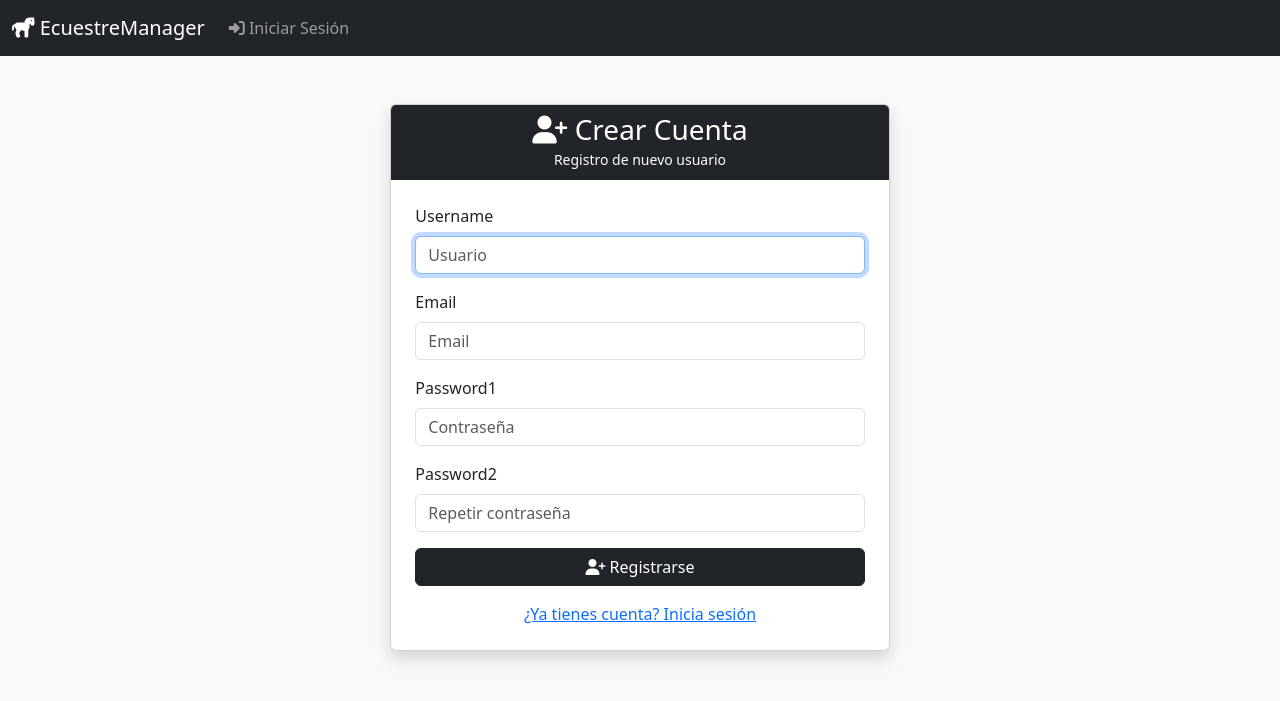
After one commit to msbwindmark-cloud/mipicdecab, a Django app: page /accounts/register/ in a window 1280 px wide. The commit adds this page. Shown: the top 701 px of the page. Run offline with Django 5.2, Linux system fonts and the light colour scheme; data that the repository does not hold is empty; some libraries are stand-ins or nearby versions.

Commit message:
Fix: mas mejoras

```diff
--- a/accounts/forms.py
+++ b/accounts/forms.py
@@ -1,10 +1,22 @@
 from django import forms
-from django.contrib.auth.forms import AuthenticationForm
+from django.contrib.auth.forms import AuthenticationForm, UserCreationForm
+from django.contrib.auth.models import User
 
 
 class EmailAuthenticationForm(AuthenticationForm):
     username = forms.CharField(widget=forms.TextInput(attrs={'class': 'form-control', 'placeholder': 'Usuario'}))
     password = forms.CharField(widget=forms.PasswordInput(attrs={'class': 'form-control', 'placeholder': 'Contraseña'}))
+
+
+class RegistrationForm(UserCreationForm):
+    email = forms.EmailField(required=True, widget=forms.EmailInput(attrs={'class': 'form-control', 'placeholder': 'Email'}))
+    username = forms.CharField(widget=forms.TextInput(attrs={'class': 'form-control', 'placeholder': 'Usuario'}))
+    password1 = forms.CharField(widget=forms.PasswordInput(attrs={'class': 'form-control', 'placeholder': 'Contraseña'}))
+    password2 = forms.CharField(widget=forms.PasswordInput(attrs={'class': 'form-control', 'placeholder': 'Repetir contraseña'}))
+
+    class Meta:
+        model = User
+        fields = ('username', 'email', 'password1', 'password2')
 
 
 class TwoFactorForm(forms.Form):
--- a/accounts/urls.py
+++ b/accounts/urls.py
@@ -4,6 +4,7 @@ from . import views
 
 urlpatterns = [
     path('login/', views.login_view, name='login'),
+    path('register/', views.register_view, name='register'),
     path('verify-2fa/', views.verify_2fa, name='verify_2fa'),
     path('logout/', auth_views.LogoutView.as_view(), name='logout'),
     path('profile/', views.profile, name='profile'),
--- a/accounts/views.py
+++ b/accounts/views.py
@@ -2,11 +2,12 @@ from django.shortcuts import render, redirect
 from django.contrib.auth import login, authenticate
 from django.contrib.auth.decorators import login_required
 from django.contrib import messages
+from django.conf import settings
 from django.utils import timezone
 from datetime import timedelta
 import random
 
-from .forms import EmailAuthenticationForm, TwoFactorForm
+from .forms import EmailAuthenticationForm, TwoFactorForm, RegistrationForm
 from .models import TwoFactorCode
 from .utils import send_2fa_email
 
@@ -19,6 +20,11 @@ def login_view(request):
         form = EmailAuthenticationForm(request, data=request.POST)
         if form.is_valid():
             user = form.get_user()
+            # En desarrollo (DEBUG=True) saltamos el 2FA para comodidad
+            if settings.DEBUG:
+                login(request, user)
+                messages.success(request, f'¡Bienvenido {user.first_name or user.username}!')
+                return redirect('dashboard')
             # Generar y enviar código 2FA
             code = str(random.randint(100000, 999999))
             TwoFactorCode.objects.create(user=user, code=code)
@@ -32,6 +38,22 @@ def login_view(request):
         form = EmailAuthenticationForm()
 
     return render(request, 'accounts/login.html', {'form': form})
+
+
+def register_view(request):
+    if request.user.is_authenticated:
+        return redirect('dashboard')
+    if request.method == 'POST':
+        form = RegistrationForm(request.POST)
+        if form.is_valid():
+            user = form.save()
+            messages.success(request, 'Cuenta creada. Ahora inicia sesión.')
+            return redirect('login')
+        else:
+            messages.error(request, 'Revisa los datos del formulario.')
+    else:
+        form = RegistrationForm()
+    return render(request, 'accounts/register.html', {'form': form})
 
 
 def verify_2fa(request):
--- /dev/null
+++ b/templates/accounts/register.html
@@ -0,0 +1,41 @@
+{% extends 'base.html' %}
+{% block content %}
+<div class="row justify-content-center mt-5">
+    <div class="col-md-5">
+        <div class="card shadow">
+            <div class="card-header bg-dark text-white text-center">
+                <h3 class="mb-0"><i class="fas fa-user-plus"></i> Crear Cuenta</h3>
+                <small>Registro de nuevo usuario</small>
+            </div>
+            <div class="card-body p-4">
+                {% if messages %}
+                    {% for message in messages %}
+                        <div class="alert alert-{{ message.tags }} alert-dismissible fade show" role="alert">
+                            {{ message }}
+                            <button type="button" class="btn-close" data-bs-dismiss="alert"></button>
+                        </div>
+                    {% endfor %}
+                {% endif %}
+                <form method="post">
+                    {% csrf_token %}
+                    {% for field in form %}
+                    <div class="mb-3">
+                        <label class="form-label">{{ field.label }}</label>
+                        {{ field }}
+                        {% if field.errors %}
+                        <div class="text-danger small">{{ field.errors }}</div>
+                        {% endif %}
+                    </div>
+                    {% endfor %}
+                    <button type="submit" class="btn btn-dark w-100">
+                        <i class="fas fa-user-plus"></i> Registrarse
+                    </button>
+                </form>
+                <div class="text-center mt-3">
+                    <a href="{% url 'login' %}">¿Ya tienes cuenta? Inicia sesión</a>
+                </div>
+            </div>
+        </div>
+    </div>
+</div>
+{% endblock %}
--- a/templates/base.html
+++ b/templates/base.html
@@ -42,54 +42,96 @@
             <div class="collapse navbar-collapse" id="navbarNav">
                 {% if user.is_authenticated %}
                 <ul class="navbar-nav me-auto">
-                    <li class="nav-item"><a class="nav-link" href="{% url 'caballo_list' %}"><i class="fas fa-horse"></i> Caballos</a></li>
-                    <li class="nav-item"><a class="nav-link" href="{% url 'propietario_list' %}"><i class="fas fa-users"></i> Propietarios</a></li>
-                    <li class="nav-item"><a class="nav-link" href="{% url 'factura_list' %}"><i class="fas fa-file-invoice-dollar"></i> Facturación</a></li>
-                    <li class="nav-item"><a class="nav-link" href="{% url 'clase_list' %}"><i class="fas fa-chalkboard-teacher"></i> Clases</a></li>
-                    <li class="nav-item"><a class="nav-link" href="{% url 'mapa_boxes' %}"><i class="fas fa-th-large"></i> Boxes</a></li>
-                    <li class="nav-item"><a class="nav-link" href="{% url 'inventario_list' %}"><i class="fas fa-boxes"></i> Inventario</a></li>
-                    <li class="nav-item"><a class="nav-link" href="{% url 'caja_list' %}"><i class="fas fa-cash-register"></i> Caja</a></li>
-                    <li class="nav-item"><a class="nav-link" href="{% url 'alimentacion_list' %}"><i class="fas fa-utensils"></i> Alimentación</a></li>
-                    <li class="nav-item"><a class="nav-link" href="{% url 'medicacion_list' %}"><i class="fas fa-pills"></i> Medicación</a></li>
-                    <li class="nav-item"><a class="nav-link" href="{% url 'bitacora_list' %}"><i class="fas fa-book"></i> Bitácora</a></li>
-                    <li class="nav-item"><a class="nav-link" href="{% url 'empleado_list' %}"><i class="fas fa-user-tie"></i> Empleados</a></li>
-                    <li class="nav-item"><a class="nav-link" href="{% url 'limpieza_list' %}"><i class="fas fa-broom"></i> Limpieza</a></li>
-                    <li class="nav-item"><a class="nav-link" href="{% url 'reserva_list' %}"><i class="fas fa-calendar-check"></i> Reservas</a></li>
-                    <li class="nav-item"><a class="nav-link" href="{% url 'seguro_list' %}"><i class="fas fa-shield-alt"></i> Seguros</a></li>
-                    <li class="nav-item"><a class="nav-link" href="{% url 'proveedor_list' %}"><i class="fas fa-truck"></i> Proveedores</a></li>
-                    <li class="nav-item"><a class="nav-link" href="{% url 'gasto_list' %}"><i class="fas fa-money-bill-wave"></i> Gastos</a></li>
-                    <li class="nav-item"><a class="nav-link" href="{% url 'documento_list' %}"><i class="fas fa-file-alt"></i> Documentos</a></li>
-                    <li class="nav-item"><a class="nav-link" href="{% url 'visita_list' %}"><i class="fas fa-stethoscope"></i> Visitas Vet</a></li>
-                    <li class="nav-item"><a class="nav-link" href="{% url 'transporte_list' %}"><i class="fas fa-truck-moving"></i> Transporte</a></li>
-                    <li class="nav-item"><a class="nav-link" href="{% url 'reproduccion_list' %}"><i class="fas fa-venus-mars"></i> Reproducción</a></li>
-                    <li class="nav-item"><a class="nav-link" href="{% url 'mantenimiento_list' %}"><i class="fas fa-tools"></i> Mantenimiento</a></li>
-                    <li class="nav-item"><a class="nav-link" href="{% url 'fidelizacion_list' %}"><i class="fas fa-star"></i> Fidelización</a></li>
-                    <li class="nav-item"><a class="nav-link" href="{% url 'mensajeria_list' %}"><i class="fas fa-comments"></i> Mensajería</a></li>
-                    <li class="nav-item"><a class="nav-link" href="{% url 'venta_list' %}"><i class="fas fa-tag"></i> Ventas</a></li>
-                    <li class="nav-item"><a class="nav-link" href="{% url 'concurso_list' %}"><i class="fas fa-trophy"></i> Concursos</a></li>
-                    <li class="nav-item"><a class="nav-link" href="{% url 'desparasitacion_list' %}"><i class="fas fa-bug"></i> Desparasitación</a></li>
-                    <li class="nav-item"><a class="nav-link" href="{% url 'recurrente_list' %}"><i class="fas fa-redo"></i> Fact. Recurrente</a></li>
-                    <li class="nav-item"><a class="nav-link" href="{% url 'curso_list' %}"><i class="fas fa-graduation-cap"></i> Cursos</a></li>
-                    <li class="nav-item"><a class="nav-link" href="{% url 'notificacion_list' %}"><i class="fas fa-bell"></i> Notificaciones</a></li>
-                    <li class="nav-item"><a class="nav-link" href="{% url 'reserva_online_list' %}"><i class="fas fa-calendar-plus"></i> Reservas Online</a></li>
-                    <li class="nav-item"><a class="nav-link" href="{% url 'herraje_list' %}"><i class="fas fa-hammer"></i> Herrajes</a></li>
-                    <li class="nav-item"><a class="nav-link" href="{% url 'encuesta_list' %}"><i class="fas fa-poll"></i> Encuestas</a></li>
-                    <li class="nav-item"><a class="nav-link" href="{% url 'consumo_list' %}"><i class="fas fa-tint"></i> Consumos</a></li>
-                    <li class="nav-item"><a class="nav-link" href="{% url 'residencia_list' %}"><i class="fas fa-home"></i> Residencias</a></li>
-                    <li class="nav-item"><a class="nav-link" href="{% url 'tarea_list' %}"><i class="fas fa-tasks"></i> Tareas</a></li>
-                    <li class="nav-item"><a class="nav-link" href="{% url 'evento_list' %}"><i class="fas fa-trophy"></i> Eventos</a></li>
-                    <li class="nav-item"><a class="nav-link" href="{% url 'reporte_mensual' %}"><i class="fas fa-chart-line"></i> Reportes</a></li>
-                    <li class="nav-item"><a class="nav-link" href="{% url 'informe_semanal' %}"><i class="fas fa-file-pdf"></i> Informe Semanal</a></li>
-                    <li class="nav-item"><a class="nav-link" href="{% url 'simulador' %}"><i class="fas fa-calculator"></i> Simulador</a></li>
-                    <li class="nav-item"><a class="nav-link" href="{% url 'landing' %}"><i class="fas fa-rocket"></i> Showcase</a></li>
-                    <li class="nav-item"><a class="nav-link" href="{% url 'entrenamiento_list' %}"><i class="fas fa-running"></i> Entrenamientos</a></li>
-                    <li class="nav-item"><a class="nav-link" href="{% url 'logro_list' %}"><i class="fas fa-trophy"></i> Logros</a></li>
-                    <li class="nav-item"><a class="nav-link" href="{% url 'ranking_list' %}"><i class="fas fa-medal"></i> Ranking</a></li>
-                    <li class="nav-item"><a class="nav-link" href="{% url 'mapa_picadero' %}"><i class="fas fa-map"></i> Mapa</a></li>
-                    <li class="nav-item"><a class="nav-link" href="{% url 'chat_panel' %}"><i class="fas fa-comments"></i> Chat</a></li>
-                    <li class="nav-item"><a class="nav-link" href="{% url 'equest_ai_home' %}"><i class="fas fa-robot"></i> Equest AI</a></li>
-                    <li class="nav-item"><a class="nav-link" href="{% url 'portal_inicio' %}"><i class="fas fa-user-circle"></i> Portal Propietario</a></li>
-                    <li class="nav-item"><a class="nav-link" href="{% url 'calendario' %}"><i class="fas fa-calendar-alt"></i> Calendario</a></li>
+                    <li class="nav-item"><a class="nav-link" href="{% url 'dashboard' %}"><i class="fas fa-tachometer-alt"></i> Dashboard</a></li>
+
+                    <li class="nav-item dropdown">
+                        <a class="nav-link dropdown-toggle" href="#" data-bs-toggle="dropdown"><i class="fas fa-star"></i> Principal</a>
+                        <ul class="dropdown-menu">
+                            <li><a class="dropdown-item" href="{% url 'caballo_list' %}">Caballos</a></li>
+                            <li><a class="dropdown-item" href="{% url 'propietario_list' %}">Propietarios</a></li>
+                            <li><a class="dropdown-item" href="{% url 'factura_list' %}">Facturación</a></li>
+                            <li><a class="dropdown-item" href="{% url 'caja_list' %}">Caja</a></li>
+                            <li><a class="dropdown-item" href="{% url 'recurrente_list' %}">Fact. Recurrente</a></li>
+                        </ul>
+                    </li>
+
+                    <li class="nav-item dropdown">
+                        <a class="nav-link dropdown-toggle" href="#" data-bs-toggle="dropdown"><i class="fas fa-horse"></i> Equitación</a>
+                        <ul class="dropdown-menu">
+                            <li><a class="dropdown-item" href="{% url 'clase_list' %}">Clases</a></li>
+                            <li><a class="dropdown-item" href="{% url 'entrenamiento_list' %}">Entrenamientos</a></li>
+                            <li><a class="dropdown-item" href="{% url 'reserva_list' %}">Reservas Pista</a></li>
+                            <li><a class="dropdown-item" href="{% url 'reserva_online_list' %}">Reservas Online</a></li>
+                            <li><a class="dropdown-item" href="{% url 'instalaciones' %}">Instalaciones</a></li>
+                            <li><a class="dropdown-item" href="{% url 'mapa_boxes' %}">Boxes</a></li>
+                            <li><a class="dropdown-item" href="{% url 'mapa_picadero' %}">Mapa Picadero</a></li>
+                            <li><a class="dropdown-item" href="{% url 'calendario' %}">Calendario</a></li>
+                        </ul>
+                    </li>
+
+                    <li class="nav-item dropdown">
+                        <a class="nav-link dropdown-toggle" href="#" data-bs-toggle="dropdown"><i class="fas fa-stethoscope"></i> Salud</a>
+                        <ul class="dropdown-menu">
+                            <li><a class="dropdown-item" href="{% url 'visita_list' %}">Visitas Vet</a></li>
+                            <li><a class="dropdown-item" href="{% url 'medicacion_list' %}">Medicación</a></li>
+                            <li><a class="dropdown-item" href="{% url 'desparasitacion_list' %}">Desparasitación</a></li>
+                            <li><a class="dropdown-item" href="{% url 'herraje_list' %}">Herrajes</a></li>
+                            <li><a class="dropdown-item" href="{% url 'bitacora_list' %}">Bitácora</a></li>
+                            <li><a class="dropdown-item" href="{% url 'reproduccion_list' %}">Reproducción</a></li>
+                        </ul>
+                    </li>
+
+                    <li class="nav-item dropdown">
+                        <a class="nav-link dropdown-toggle" href="#" data-bs-toggle="dropdown"><i class="fas fa-cogs"></i> Operaciones</a>
+                        <ul class="dropdown-menu">
+                            <li><a class="dropdown-item" href="{% url 'inventario_list' %}">Inventario</a></li>
+                            <li><a class="dropdown-item" href="{% url 'alimentacion_list' %}">Alimentación</a></li>
+                            <li><a class="dropdown-item" href="{% url 'consumo_list' %}">Consumos</a></li>
+                            <li><a class="dropdown-item" href="{% url 'mantenimiento_list' %}">Mantenimiento</a></li>
+                            <li><a class="dropdown-item" href="{% url 'limpieza_list' %}">Limpieza</a></li>
+                            <li><a class="dropdown-item" href="{% url 'tarea_list' %}">Tareas</a></li>
+                            <li><a class="dropdown-item" href="{% url 'empleado_list' %}">Empleados</a></li>
+                            <li><a class="dropdown-item" href="{% url 'transporte_list' %}">Transporte</a></li>
+                            <li><a class="dropdown-item" href="{% url 'residencia_list' %}">Residencias</a></li>
+                        </ul>
+                    </li>
+
+                    <li class="nav-item dropdown">
+                        <a class="nav-link dropdown-toggle" href="#" data-bs-toggle="dropdown"><i class="fas fa-briefcase"></i> Comercial</a>
+                        <ul class="dropdown-menu">
+                            <li><a class="dropdown-item" href="{% url 'venta_list' %}">Ventas</a></li>
+                            <li><a class="dropdown-item" href="{% url 'concurso_list' %}">Concursos</a></li>
+                            <li><a class="dropdown-item" href="{% url 'curso_list' %}">Cursos</a></li>
+                            <li><a class="dropdown-item" href="{% url 'evento_list' %}">Eventos</a></li>
+                            <li><a class="dropdown-item" href="{% url 'proveedor_list' %}">Proveedores</a></li>
+                            <li><a class="dropdown-item" href="{% url 'seguro_list' %}">Seguros</a></li>
+                            <li><a class="dropdown-item" href="{% url 'gasto_list' %}">Gastos Caballo</a></li>
+                        </ul>
+                    </li>
+
+                    <li class="nav-item dropdown">
+                        <a class="nav-link dropdown-toggle" href="#" data-bs-toggle="dropdown"><i class="fas fa-chart-line"></i> Reportes</a>
+                        <ul class="dropdown-menu">
+                            <li><a class="dropdown-item" href="{% url 'reporte_mensual' %}">Reporte Mensual</a></li>
+                            <li><a class="dropdown-item" href="{% url 'informe_semanal' %}">Informe Semanal</a></li>
+                            <li><a class="dropdown-item" href="{% url 'simulador' %}">Simulador</a></li>
+                            <li><a class="dropdown-item" href="{% url 'ranking_list' %}">Ranking</a></li>
+                            <li><a class="dropdown-item" href="{% url 'logro_list' %}">Logros</a></li>
+                        </ul>
+                    </li>
+
+                    <li class="nav-item dropdown">
+                        <a class="nav-link dropdown-toggle" href="#" data-bs-toggle="dropdown"><i class="fas fa-comments"></i> Comunicación</a>
+                        <ul class="dropdown-menu">
+                            <li><a class="dropdown-item" href="{% url 'notificacion_list' %}">Notificaciones</a></li>
+                            <li><a class="dropdown-item" href="{% url 'mensajeria_list' %}">Mensajería</a></li>
+                            <li><a class="dropdown-item" href="{% url 'chat_panel' %}">Chat</a></li>
+                            <li><a class="dropdown-item" href="{% url 'equest_ai_home' %}">Equest AI</a></li>
+                            <li><a class="dropdown-item" href="{% url 'portal_inicio' %}">Portal Propietario</a></li>
+                            <li><a class="dropdown-item" href="{% url 'landing' %}">Showcase</a></li>
+                        </ul>
+                    </li>
+                </ul>
                 </ul>
                 <form class="d-flex me-3" style="position:relative;">
                     <input class="form-control" type="search" placeholder="Búsqueda global..." name="q"
```
Also changed, not shown: templates/accounts/login.html (+24 -1 lines).
